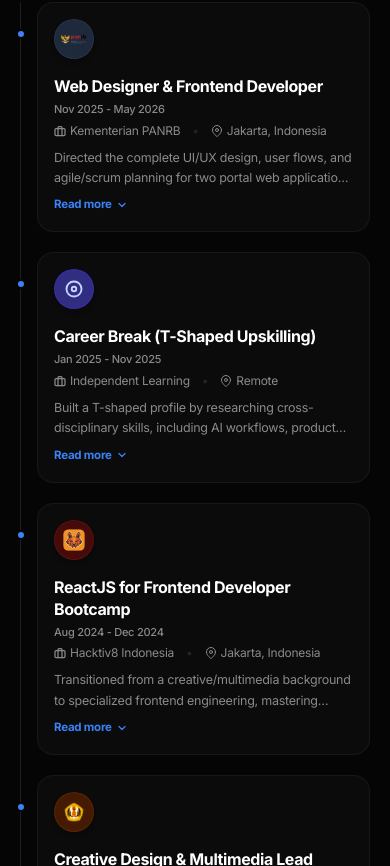
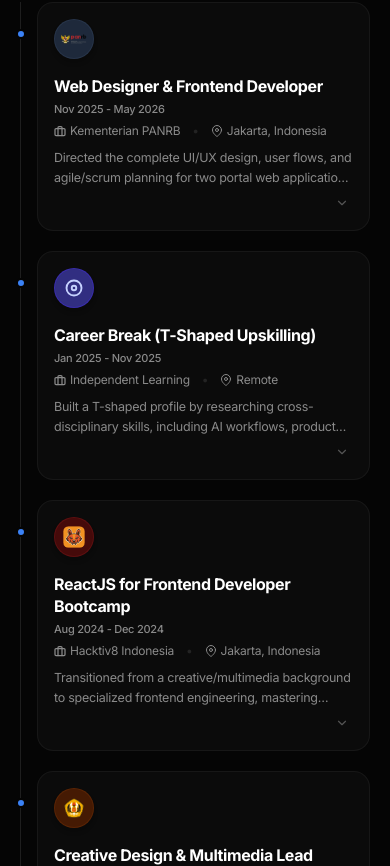
Before and after one commit to adityafajarsy/personal-portfolio, a React (Vite) app: page / in a window 390 px wide. Shown: the part 2418-3284 px from the top of the page. Built offline with nearby package versions, Linux system fonts and the light colour scheme.

Commit message:
Update mobile collapse button to subtle icon only

```diff
--- a/src/elements/About.jsx
+++ b/src/elements/About.jsx
@@ -282,7 +282,10 @@ export default function About() {
                   </p>
 
                   {/* Paragraph Description ─ Mobile (Compact Collapsible) */}
-                  <div className="block sm:hidden mt-2">
+                  <div
+                    onClick={() => toggleCard(idx)}
+                    className="block sm:hidden mt-2 cursor-pointer group/mobile-exp"
+                  >
                     <p
                       className={`text-[12.5px] leading-relaxed text-[#8A8A8A] font-normal transition-all duration-200 ${
                         !isExpanded ? "line-clamp-2" : ""
@@ -290,23 +293,18 @@ export default function About() {
                     >
                       {exp.desc}
                     </p>
-                    <button
-                      type="button"
-                      onClick={() => toggleCard(idx)}
-                      className="mt-1.5 inline-flex items-center gap-1 text-[11.5px] font-bold text-[#3B82F6] hover:text-[#60A5FA] cursor-pointer transition-colors active:scale-95 py-0.5"
+                    <div className="flex items-center justify-end mt-1">
+                      <span
+                        className="inline-flex items-center justify-center p-1 rounded-full text-white/30 group-hover/mobile-exp:text-white/60 transition-colors"
+                        aria-label="Toggle description"
                       >
-                      <span>
-                        {isExpanded
-                          ? t("about.showLess") || "Sembunyikan"
-                          : t("about.showMore") || "Selengkapnya"}
-                      </span>
                         <svg
-                        width="12"
-                        height="12"
+                          width="14"
+                          height="14"
                           viewBox="0 0 24 24"
                           fill="none"
                           stroke="currentColor"
-                        strokeWidth="2.5"
+                          strokeWidth="2"
                           strokeLinecap="round"
                           strokeLinejoin="round"
                           className={`transition-transform duration-200 ${
@@ -315,7 +313,8 @@ export default function About() {
                         >
                           <polyline points="6 9 12 15 18 9" />
                         </svg>
-                    </button>
+                      </span>
+                    </div>
                   </div>
                 </div>
               </m.div>
```
Lines whose indentation alone changed are shown as unchanged.
